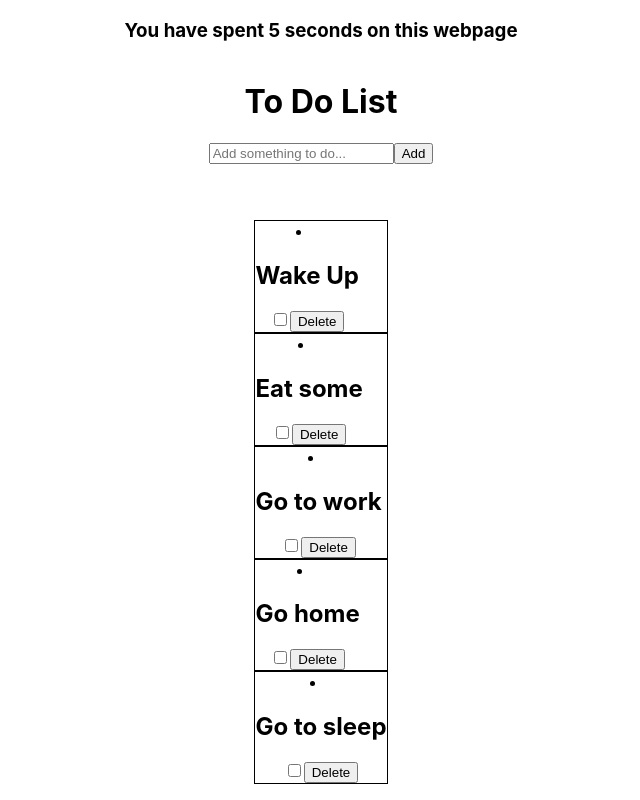
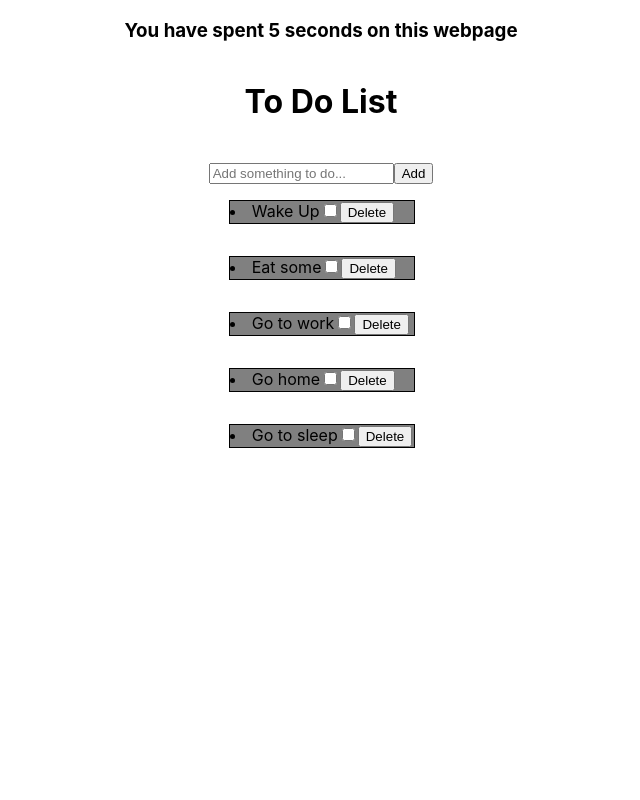
Before and after one commit to Impressiv3/hyf-homework, a React (Create React App) app in the folder react/week2/todolist/: page / in a window 1280 px wide. Shown: the whole page, without its empty margins (319-959 px from the left). Built offline with nearby package versions, Linux system fonts and the light colour scheme.

Commit message:
Impelemted feature ( adding new todo items )

```diff
--- a/react/week2/todolist/src/App.css
+++ b/react/week2/todolist/src/App.css
@@ -7,6 +7,9 @@
 }
 
 .todo-item {
-  border:  1px solid black;
   display: flex;
+  width: 100%;
+  background: grey;
+  margin-bottom: 2rem;
+  border: 1px solid black;
 }
--- a/react/week2/todolist/src/App.js
+++ b/react/week2/todolist/src/App.js
@@ -17,8 +17,7 @@ function App() {
       </header>
 
        <Form todos={todos} setTodos={setTodos} inputText={inputText} setInputText={setInputText}/>
-       <h2>{inputText}</h2>
-       <ToDoList todos={todos}/>
+       <ToDoList todos={todos} setTodos={setTodos}/>
     </div>
   );
 }
--- a/react/week2/todolist/src/components/Form.js
+++ b/react/week2/todolist/src/components/Form.js
@@ -9,14 +9,15 @@ export default function Form({ todos, setTodos, inputText, setInputText }) {
     e.preventDefault();
     setTodos([
       ...todos,
-      { id: Math.floor(Math.random() * 10000), description: { inputText }, completed: false },
+      { id: Math.floor(Math.random() * 10000), description: inputText , completed: false },
     ]);
-    setInputText("");
+     setInputText("");
   };
 
   return (
     <>
       <form>
+        <h2>{inputText}</h2>
         <input type='text' placeholder='Add something to do...' value={inputText} onChange={inputTextHandler}></input>
         <button type='submit' onClick={submitTodoHandler}>
           Add
--- a/react/week2/todolist/src/components/ToDoItem.js
+++ b/react/week2/todolist/src/components/ToDoItem.js
@@ -1,11 +1,11 @@
 import React from "react";
 
-export default function TodoItem({ description }) {
+export default function TodoItem({ description, completed, todo, todos, setToDos }) {
   return (
-    <div className="todo-item">
+    <div className='todo-item'>
       <li>
-        <h2>{description}</h2>
-        <input type="checkbox"/>
+        {description}
+        <input type='checkbox' />
         <button>Delete</button>
       </li>
     </div>
--- a/react/week2/todolist/src/components/ToDoList.js
+++ b/react/week2/todolist/src/components/ToDoList.js
@@ -1,13 +1,13 @@
-import React, { useState, useEffect } from "react";
+import React, { useState } from "react";
 import ToDoItem from "./ToDoItem";
 
 
 
-export default function ToDoList({ todos }) {
+export default function ToDoList({ todos, setTodos }) {
   return (
     <div className="todo-container">
       <ul className="todo-list"></ul>
-      {todos.map((todo) => <ToDoItem key={todo.id} description={todo.description}/>)}
+      {todos.map((todo) => <ToDoItem key={todo.id} todos={todos} description={todo.description}/>)}
     </div>
   );
 }
```
